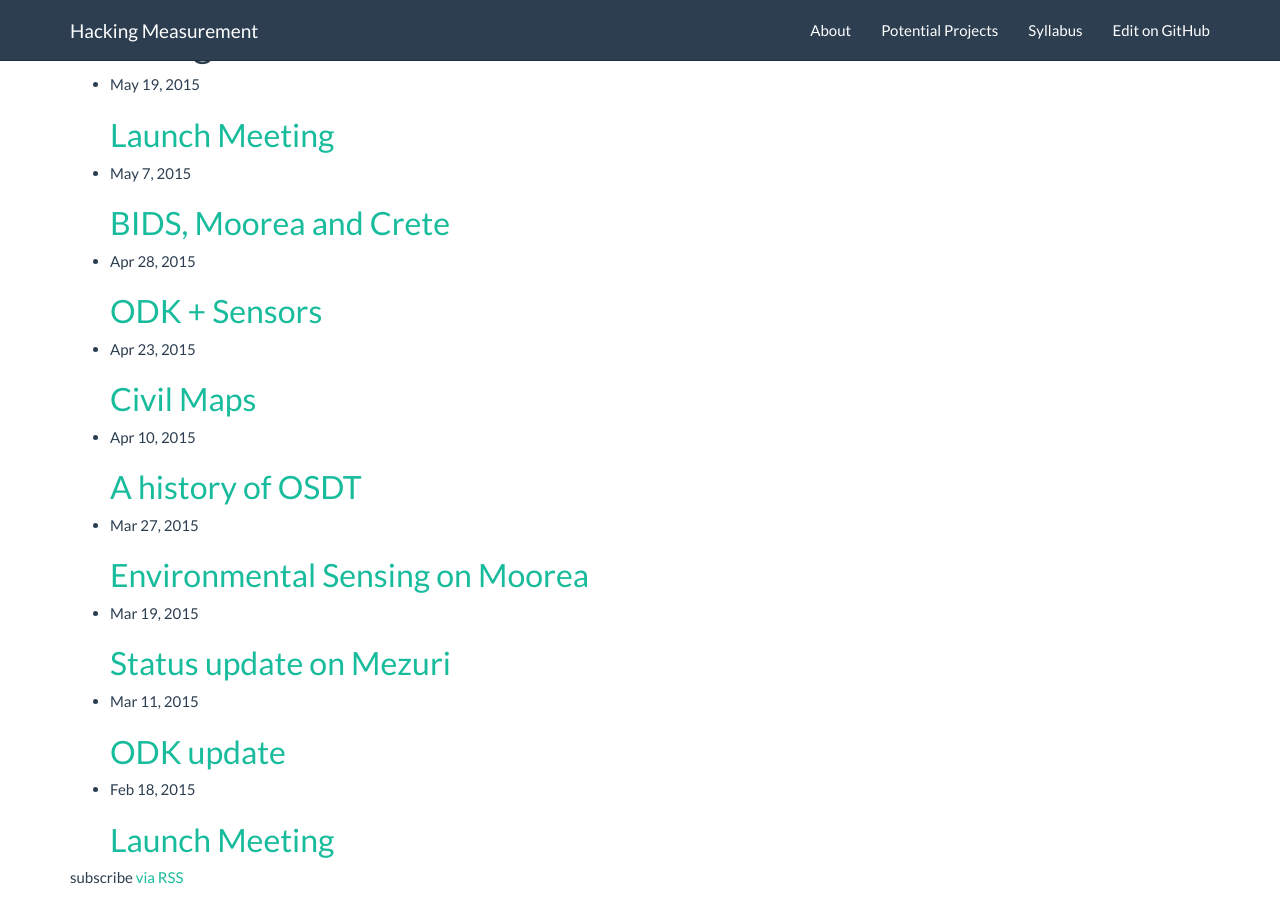
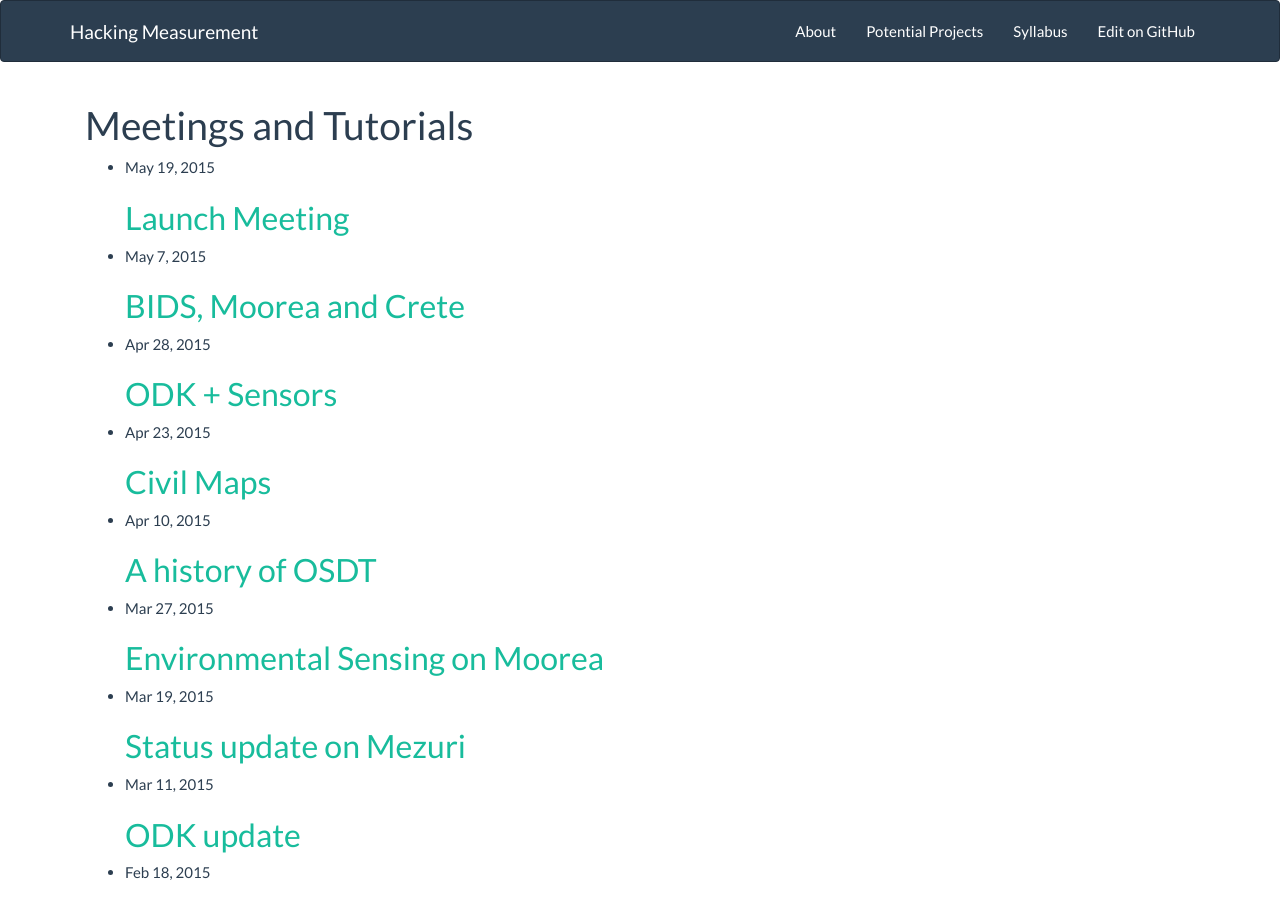
Before and after one commit to BIDS-collaborative/hackingmeasurement.github.io, a Jekyll site: the page built from index.html, in a window 1280 px wide and 900 px high. Built offline with Jekyll 4.4.1, drawn with Linux system fonts in a browser that asks for light colours.

Commit message:
Disabled floating navbar for now, fixes content display

```diff
--- a/_includes/header.html
+++ b/_includes/header.html
@@ -1,4 +1,4 @@
-<nav class="navbar navbar-default navbar-fixed-top" role="navigation">
+<nav class="navbar navbar-default" role="navigation">
   <div class="container">
     <div class="navbar-header">
       <button type="button" class="navbar-toggle" data-toggle="collapse"
--- a/_layouts/default.html
+++ b/_layouts/default.html
@@ -8,13 +8,11 @@
 {% include header.html %}
 
     <div class="container">
-      <div class="row">
         <div class="col-xs-12">
 
 {{ content }}
 
         </div>
-      </div>
     </div>
 
 {% include footer.html %}
```
Lines whose indentation alone changed are shown as unchanged.
